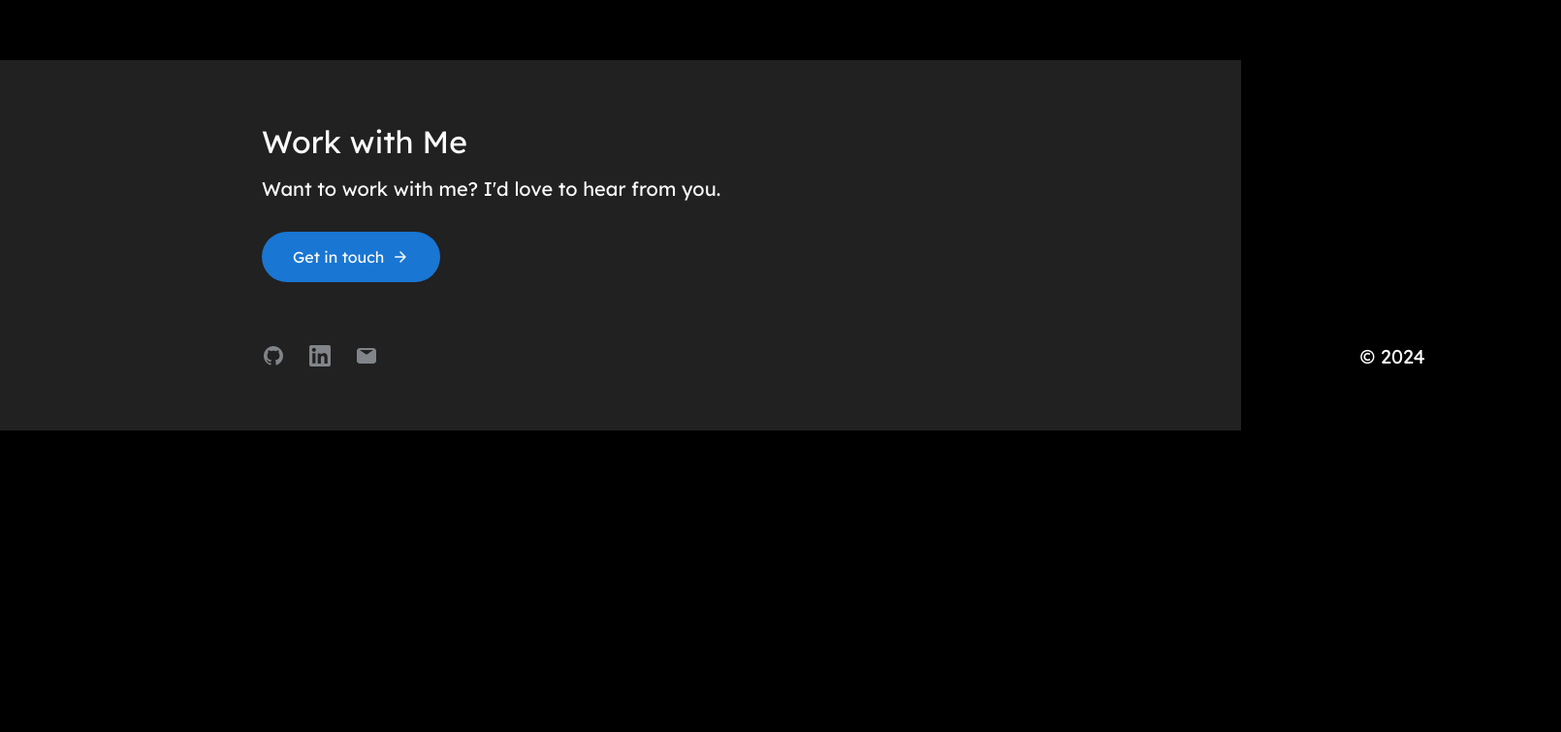
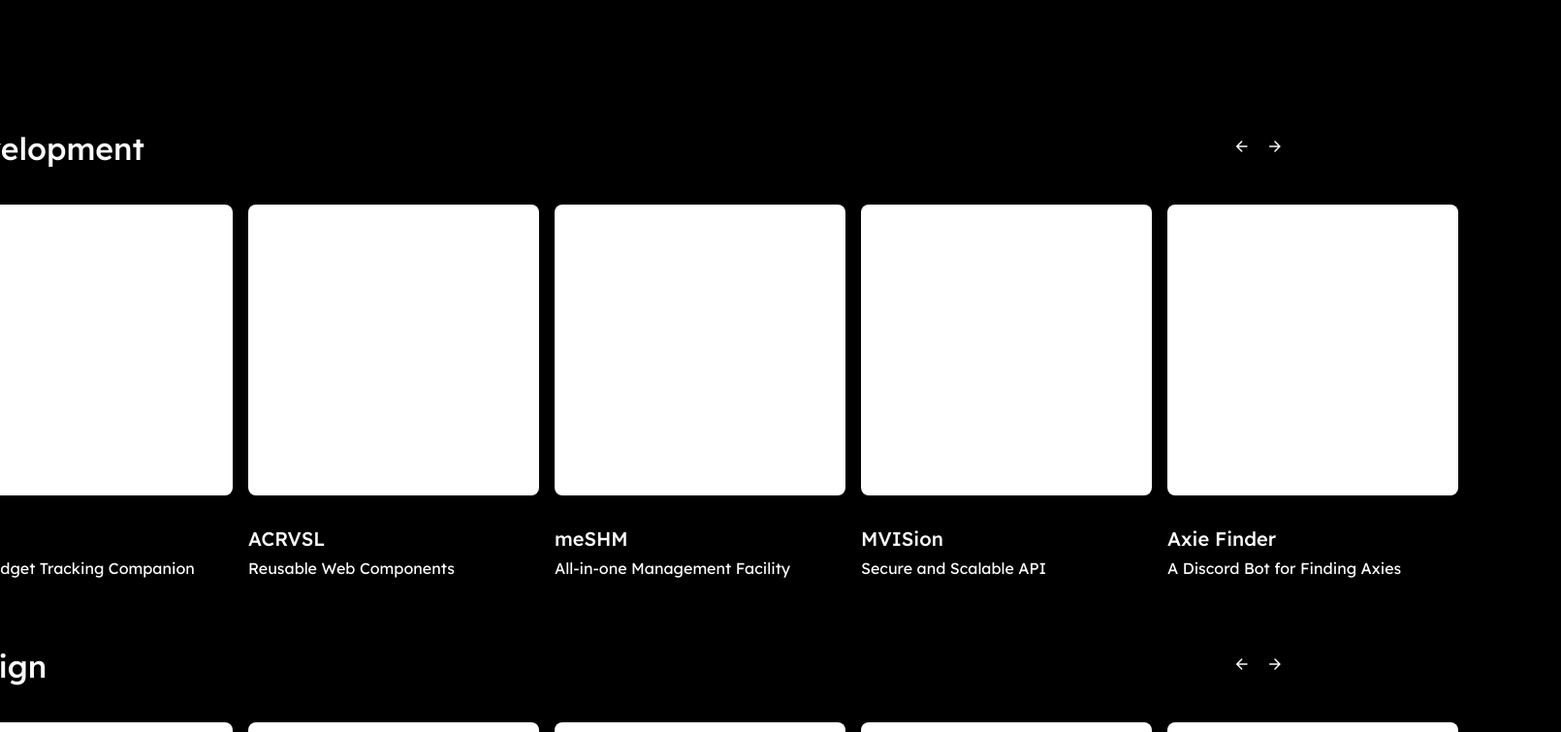
Before and after one commit to achrovisual/portfolio, a Vue app: page / in a window 1280 px wide. Shown: the part 463-1218 px from the top of the page at 97% size, 1610 px wide, since content can reach past the window. Before the commit the page ends 907 px from the top, so only its background shows below. Built offline with nearby package versions, Linux system fonts and the light colour scheme.

Commit message:
Add cards to index

```diff
--- a/src/App.vue
+++ b/src/App.vue
@@ -1,8 +1,13 @@
 <template>
   <AppHeader></AppHeader>
-  <div class="container">
-    <div class = "section">
-
+  <div class = "container">
+    <div class = "overflow_hidden">
+      <div class= "padding_restrict">
+        <div class = "workable_area profile__body">
+          <AppCardGroup label = "Development"></AppCardGroup>
+          <AppCardGroup label = "Design"></AppCardGroup>
+        </div>
+      </div>
     </div>
   </div>
   <AppFooter></AppFooter>
@@ -11,22 +16,23 @@
 <script>
 import AppHeader from './components/layout/AppHeader.vue'
 import AppFooter from './components/layout/AppFooter.vue'
+import AppCardGroup from './components/ui/AppCardGroup.vue'
 
 export default {
   name: 'App',
   components: {
     AppHeader,
-    AppFooter
+    AppFooter,
+    AppCardGroup
   }
 }
 </script>
 
 <style>
-.section {
-  height: calc(100vh / 2);
+.profile__body {
   display: flex;
   flex-direction: column;
   align-items: flex-start;
-  flex: 1 0 0;
+  gap: 64px;
 }
 </style>
```
